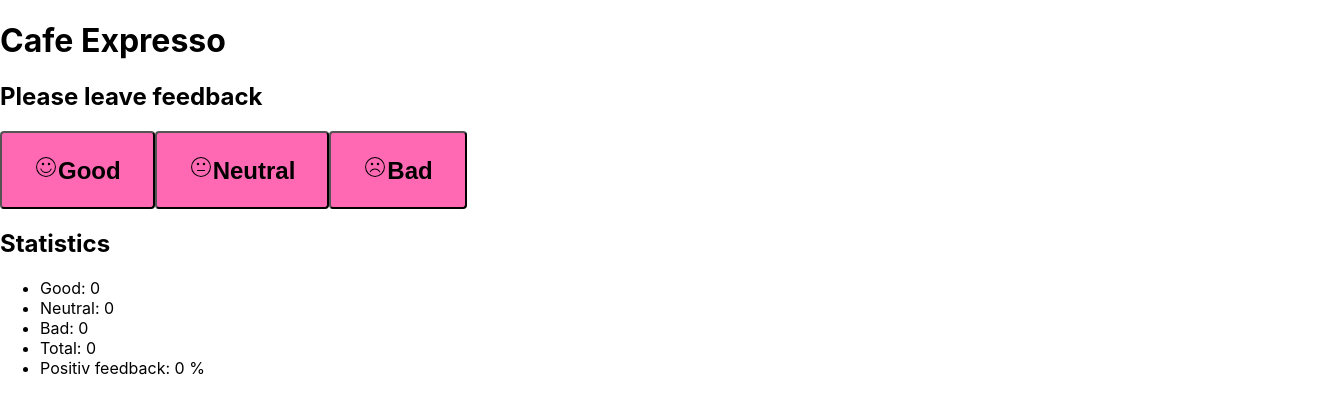
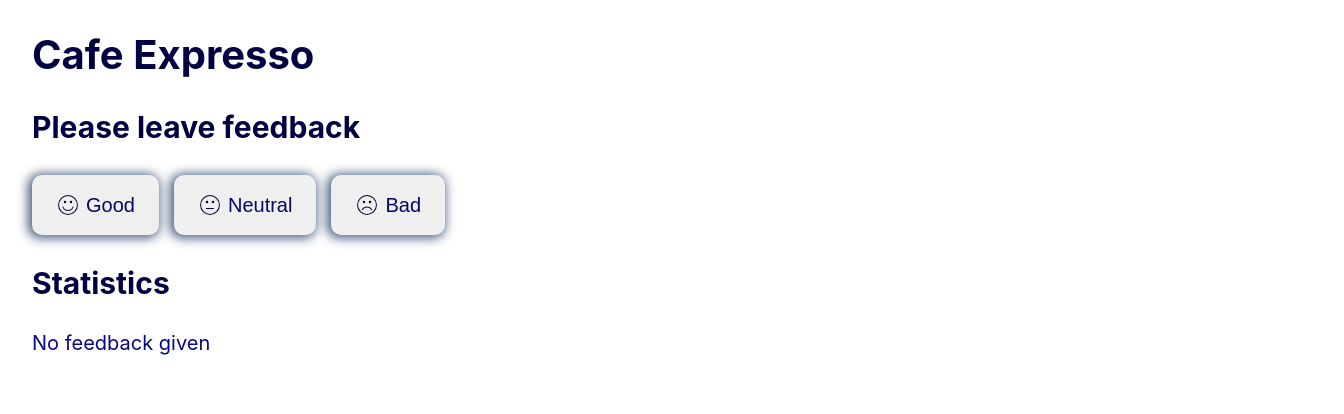
Before and after one commit to InnaAnatoliivna/goit-react-hw-02-feedback, a React (Create React App) app: page / in a window 1280 px wide. Shown: the top 414 px of the page, 1344 px wide, since content can reach past the window. Built offline with nearby package versions, Linux system fonts and the light colour scheme.

Commit message:
added styles

```diff
--- a/src/components/App.jsx
+++ b/src/components/App.jsx
@@ -2,7 +2,7 @@ import { Component } from 'react';
 import Head from 'components/title/head';
 import FeedbackOptions from 'components/feedback/feedback';
 import Statistics from 'components/statistics/statistics';
-import Section from 'components/title/titleFeedback';
+import Section from 'components/title/section-title';
 
 
 export class App extends Component {
@@ -39,7 +39,7 @@ export class App extends Component {
     const positiveFeedbackPercentage = this.countPositiveFeedbackPercentage(total)
 
     return (
-      <div>
+      <div className="container">
         <Head
           pageTitle='Cafe Expresso'
         />
--- a/src/components/feedback/butons-style.js
+++ /dev/null
@@ -1,13 +0,0 @@
-import styled from '@emotion/styled'
-
-export const Button = styled.button`
-  padding: 22px 32px;
-  background-color: hotpink;
-  font-size: 24px;
-  border-radius: 4px;
-  color: black;
-  font-weight: bold;
-  &:hover {
-    color: white;
-  }
-`
--- a/src/components/feedback/feedback.jsx
+++ b/src/components/feedback/feedback.jsx
@@ -1,12 +1,12 @@
 import { CiFaceFrown, CiFaceMeh, CiFaceSmile } from 'react-icons/ci';
-import { Button } from 'components/feedback/butons-style'
+import css from 'components/feedback/feedback.module.css'
 
 const FeedbackOptions = ({ fbTitle, onLeaveFeedback, option }) => {
     return (
-        <div>
-            <Button type="button" onClick={onLeaveFeedback}><CiFaceSmile />Good</Button>
-            <Button type="button" onClick={onLeaveFeedback}><CiFaceMeh />Neutral</Button>
-            <Button type="button" onClick={onLeaveFeedback}><CiFaceFrown />Bad</Button>
+        <div className={css.wrapper}>
+            <button className={css.btn} type="button" onClick={onLeaveFeedback}><CiFaceSmile className={css.icon} /><span>Good</span></button>
+            <button className={css.btn} type="button" onClick={onLeaveFeedback}><CiFaceMeh className={css.icon} /><span>Neutral</span></button>
+            <button className={css.btn} type="button" onClick={onLeaveFeedback}><CiFaceFrown className={css.icon} /><span>Bad</span></button>
         </div>
     )
 }
--- /dev/null
+++ b/src/components/feedback/feedback.module.css
@@ -0,0 +1,30 @@
+.wrapper {
+  display: flex;
+  gap: 15px;
+  margin-bottom: 30px;
+}
+
+.btn {
+  color: var(--color-label);
+  font-size: 20px;
+  display: flex;
+  gap: 6px;
+  align-items: center;
+  box-shadow: -2px 1px 11px 2px rgba(7, 36, 83, 0.75);
+  -webkit-box-shadow: -2px 1px 11px 2px rgba(7, 36, 83, 0.75);
+  -moz-box-shadow: -2px 1px 11px 2px rgba(7, 36, 83, 0.75);
+
+  padding: 16px 22px;
+  outline: none;
+  border-color: transparent;
+  border-radius: 10px;
+  &:hover {
+    color: var(--color-btn);
+    background-color: var(--bc-btn-hover);
+  }
+}
+
+.icon {
+  color: var(--color-icons);
+  font-size: 24px;
+}
--- a/src/components/statistics/statistics.jsx
+++ b/src/components/statistics/statistics.jsx
@@ -1,17 +1,23 @@
-const Statistics = ({ fbTitle, good, neutral, bad, total = 0, positivOption = 0 }) => {
-    return (
-        <div>
-            <ul>
-                <li>Good: {good}</li>
-                <li>Neutral: {neutral}</li>
-                <li>Bad: {bad}</li>
-                <li>Total: {total}</li>
-                <li>Positiv feedback: {positivOption} %</li>
+import css from 'components/statistics/statistics.module.css'
 
-            </ul>
-
-        </div>
-    )
+const Statistics = ({ good, neutral, bad, total = 0, positivOption = 0 }) => {
+    if (good !== 0 || neutral !== 0 || bad !== 0) {
+        return (
+            <div>
+                <ul>
+                    <li className={css.item}>Good: {good}</li>
+                    <li className={css.item}>Neutral: {neutral}</li>
+                    <li className={css.item}>Bad: {bad}</li>
+                    <li className={css.item}>Total: {total}</li>
+                    <li className={css.item}>Positiv feedback: {positivOption} %</li>
+                </ul>
+            </div>
+        )
+    } else {
+        return (
+            <p className={css.text}>No feedback given</p>
+        )
+    }
 }
 
 export default Statistics;
--- /dev/null
+++ b/src/components/statistics/statistics.module.css
@@ -0,0 +1,13 @@
+.item:not(:last-child) {
+  margin-bottom: 15px;
+}
+
+.item {
+  font-size: 20px;
+  font-weight: 500;
+}
+
+.text {
+  color: var(--color-input);
+  font-size: 20px;
+}
--- a/src/components/title/head.jsx
+++ b/src/components/title/head.jsx
@@ -1,8 +1,9 @@
 // import PropTypes from 'prop-types';
+import css from 'components/title/head.module.css'
 
 const Head = ({ pageTitle }) => {
     return (
-        <h1>{pageTitle}</h1>
+        <h1 className={css.title}>{pageTitle}</h1>
     )
 }
 
--- /dev/null
+++ b/src/components/title/head.module.css
@@ -0,0 +1,7 @@
+.title {
+  color: var(--color-title);
+  font-weight: 700;
+  font-size: 40px;
+
+  margin-bottom: 30px;
+}
--- a/src/components/title/titleFeedback.jsx
+++ b/src/components/title/section-title.jsx
@@ -1,7 +1,9 @@
+import css from 'components/title/section.module.css'
+
 const Section = ({ fbTitle, children }) => {
     return (
         <>
-            <h2>{fbTitle}</h2>
+            <h2 className={css.title}>{fbTitle}</h2>
             {children}
         </>)
 }
--- /dev/null
+++ b/src/components/title/section.module.css
@@ -0,0 +1,7 @@
+.title {
+  color: var(--color-title);
+  font-weight: 700;
+  font-size: 30px;
+
+  margin-bottom: 30px;
+}
--- a/src/index.css
+++ b/src/index.css
@@ -13,3 +13,41 @@ code {
   font-family: source-code-pro, Menlo, Monaco, Consolas, 'Courier New',
     monospace;
 }
+
+:root {
+  --color-title: rgb(1, 1, 66);
+  --color-icons: rgb(5, 5, 53);
+  --color-label: rgb(6, 6, 103);
+  --color-input: rgb(7, 7, 139);
+  --color-btn: white;
+  --bc-btn: rgba(4, 4, 74, 0.873);
+  --bc-btn-hover: rgba(11, 11, 162, 0.581);
+}
+
+h1,
+h2,
+h3,
+h4,
+h5,
+h6,
+p {
+  margin: 0;
+}
+
+ul {
+  margin: 0;
+  padding: 0;
+  list-style: none;
+}
+
+button {
+  cursor: pointer;
+}
+
+.container {
+  width: 1280px;
+  padding: 30px 32px;
+  /* padding-right: 32px; */
+  margin-left: auto;
+  margin-right: auto;
+}
```
